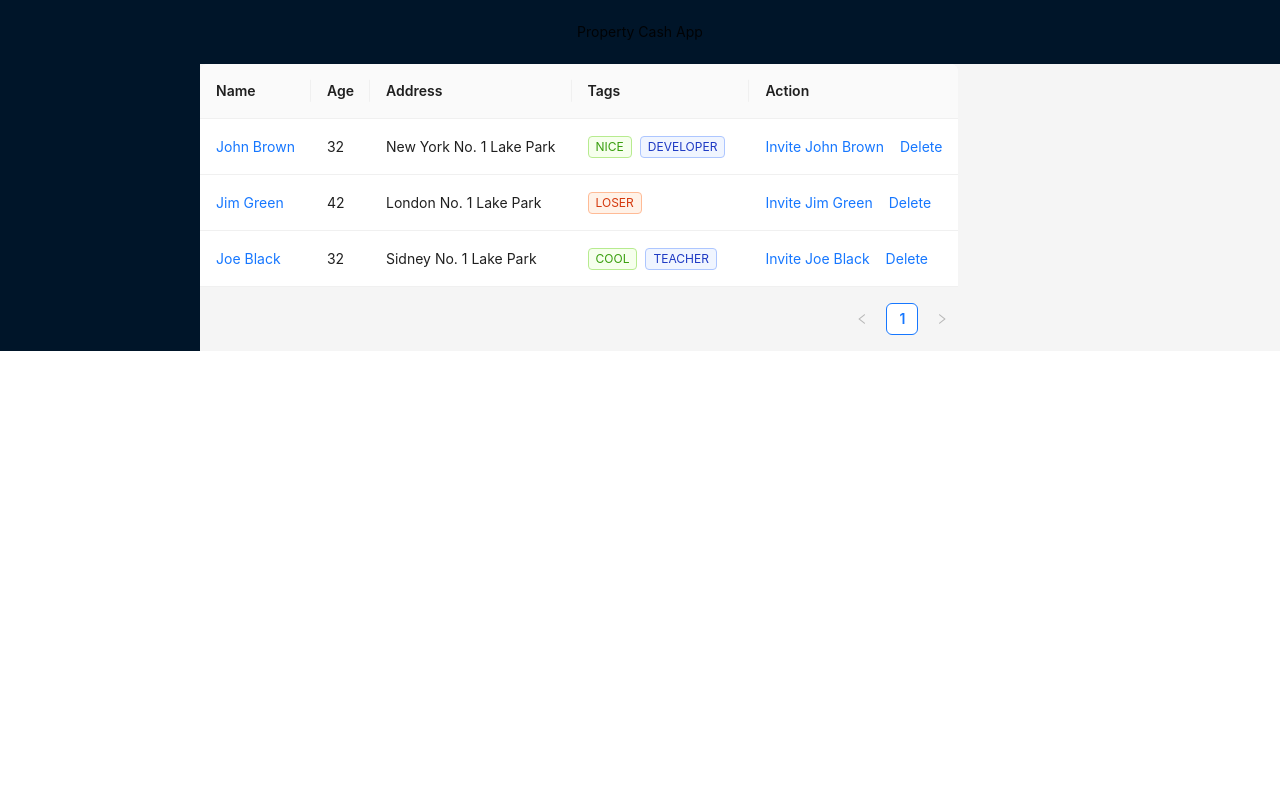
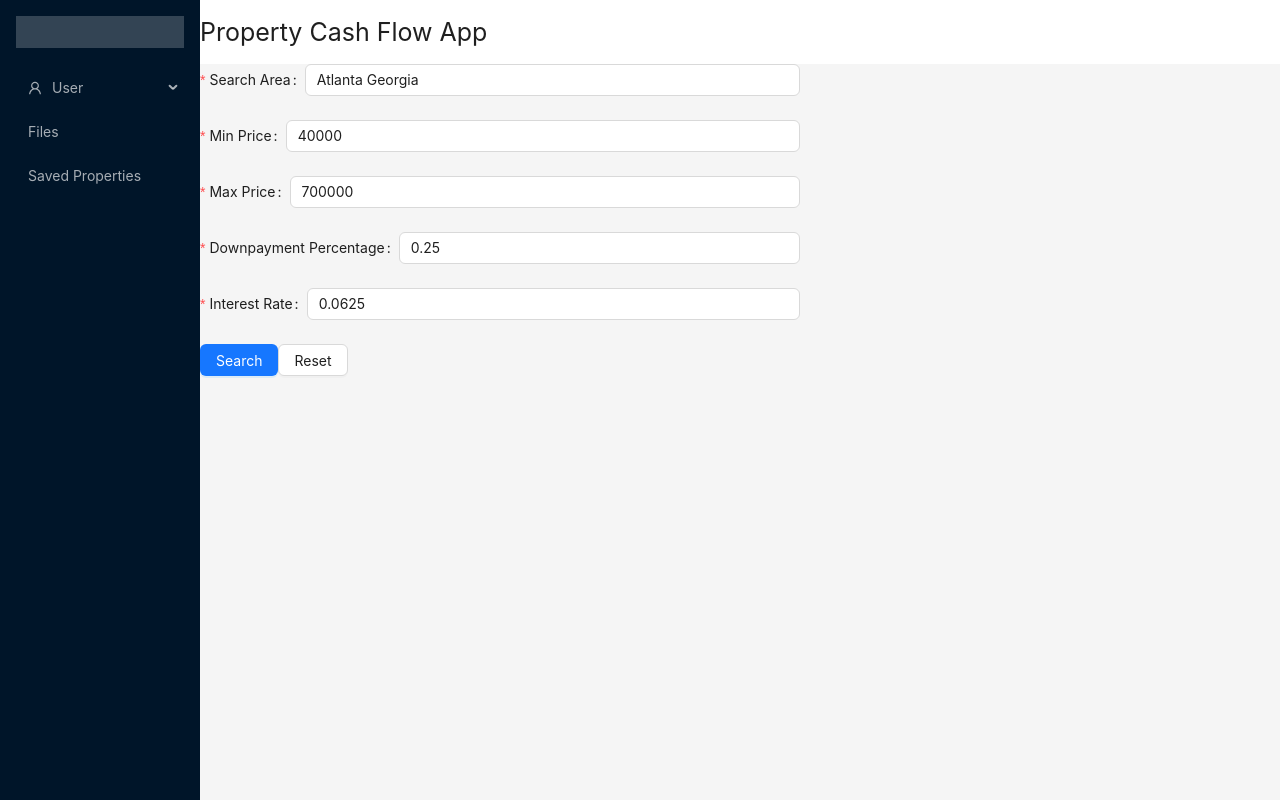
Before and after one commit to propertycashflowapp/propertycashflowapp.github.io, a React (Create React App) app: page / in a window 1280 px wide. Built offline with nearby package versions, Linux system fonts and the light colour scheme.

Commit message:
Creating Form and Api Call

```diff
--- a/src/App.js
+++ b/src/App.js
@@ -1,21 +1,60 @@
 import './App.css';
-import { Layout, Space } from 'antd';
-import Table from './components/table.js'
-const { Header, Footer, Sider, Content } = Layout;
+import MainPage from './components/mainPage.js'
+import { FileOutlined, PieChartOutlined, UserOutlined } from '@ant-design/icons';
+import { Breadcrumb, Layout, Menu, theme } from 'antd';
+import { useState } from 'react';
+const { Header, Content, Footer, Sider } = Layout;
+function getItem(label, key, icon, children) {
+  return {
+    key,
+    icon,
+    children,
+    label,
+  };
+}
+const items = [
+  getItem('User', 'sub1', <UserOutlined />, [
+    getItem('Tom', 'tom'),
+    getItem('Bill', 'bill'),
+    getItem('Alex', 'alex'),
+  ]),
+  getItem('Files', <FileOutlined />),
+  getItem('Saved Properties')
+];
 
-function App() {
+const App = () => {
+  const [collapsed, setCollapsed] = useState(false);
+  const {
+    token: { colorBgContainer },
+  } = theme.useToken();
   return (
-    <div className="App">
-      <Layout>
-        <Header> Property Cash App</Header>
-        <Layout>
-          <Sider></Sider>
-          <Table></Table>
-        </Layout>
+    <Layout style={{ minHeight: '100vh', }}>
+      <Sider>
+        <div
+          style={{
+            height: 32,
+            margin: 16,
+            background: 'rgba(255, 255, 255, 0.2)',
+          }}
+        />
+        <Menu theme="dark" defaultSelectedKeys={['1']} mode="inline" items={items} />
+      </Sider>
+      <Layout className="site-layout">
+        <Header
+          style={{
+            padding: 0,
+            background: colorBgContainer,
+            fontSize: 25,
+            justifyContent: 'center',
+          }} >
+          Property Cash Flow App
+          </Header>
+        <Content >
+          <MainPage/>
+        </Content>
       </Layout>
-
-    </div>
+    </Layout>
   );
-}
+};
 
 export default App;
--- /dev/null
+++ b/src/components/ApiCalls/localListings.js
@@ -0,0 +1,27 @@
+
+async function localListings(parameters) {
+    let url = new URL('http://18.191.147.136/get-listings')
+    const params = {
+        searchTerm: parameters.area,
+        minPrice: parameters.min,
+        maxPrice:parameters.max,
+        downPaymentPercent: parameters.downpayment,
+        interestRate: parameters.interest,
+    };
+    for (const [key, value] of Object.entries(params)) {
+        url.searchParams.append(key, value);
+    }
+    const res = await fetch(url, {
+        mode: 'no-cors',
+        headers: 'Content-Type'
+    })
+        .then((res) => res.json())
+        .then((data) => {
+           console.log("inside data:", data);
+        })
+        .catch((err) => {
+           console.log(err.message);
+        })
+    return res;
+};
+export default localListings;
--- /dev/null
+++ b/src/components/mainPage.js
@@ -0,0 +1,177 @@
+import React from 'react';
+import { Space, Table, Tag } from 'antd';
+import { Button, Form, Input, Select } from 'antd';
+import localListing from './ApiCalls/localListings'
+
+
+const columns = [
+  {
+    title: 'Name',
+    dataIndex: 'name',
+    key: 'name',
+    render: (text) => <a>{text}</a>,
+  },
+  {
+    title: 'Age',
+    dataIndex: 'age',
+    key: 'age',
+  },
+  {
+    title: 'Address',
+    dataIndex: 'address',
+    key: 'address',
+  },
+  {
+    title: 'Tags',
+    key: 'tags',
+    dataIndex: 'tags',
+    render: (_, { tags }) => (
+      <>
+        {tags.map((tag) => {
+          let color = tag.length > 5 ? 'geekblue' : 'green';
+          if (tag === 'loser') {
+            color = 'volcano';
+          }
+          return (
+            <Tag color={color} key={tag}>
+              {tag.toUpperCase()}
+            </Tag>
+          );
+        })}
+      </>
+    ),
+  },
+  {
+    title: 'Action',
+    key: 'action',
+    render: (_, record) => (
+      <Space size="middle">
+        <a>Invite {record.name}</a>
+        <a>Delete</a>
+      </Space>
+    ),
+  },
+];
+const data = [
+  {
+    key: '1',
+    name: 'John Brown',
+    age: 32,
+    address: 'New York No. 1 Lake Park',
+    tags: ['nice', 'developer'],
+  },
+  {
+    key: '2',
+    name: 'Jim Green',
+    age: 42,
+    address: 'London No. 1 Lake Park',
+    tags: ['loser'],
+  },
+  {
+    key: '3',
+    name: 'Joe Black',
+    age: 32,
+    address: 'Sidney No. 1 Lake Park',
+    tags: ['cool', 'teacher'],
+  },
+];
+const { Option } = Select;
+
+
+const onFinish = (values) => {
+  console.log(values);
+  var houseListings = localListing(values);
+  console.log("lisiting", houseListings)
+};
+
+function MainPage() {
+  const formRef = React.useRef(null);
+  const onReset = () => {
+    formRef.current?.resetFields();
+  };
+
+    return (
+      <div>
+      <Form
+      ref={formRef}
+      name="control-ref"
+      onFinish={onFinish}
+      style={{
+        maxWidth: 600,
+      }}
+    >
+      <Form.Item
+        name="area"
+        label="Search Area"
+        initialValue={"Atlanta Georgia"}
+        rules={[
+          {
+            required: true,
+          },
+        ]}
+      >
+        <Input />
+      </Form.Item>
+      <Form.Item
+        name="min"
+        label="Min Price"
+        initialValue={"40000"}
+        rules={[
+          {
+            required: true,
+          },
+        ]}
+      >
+       <Input />
+      </Form.Item>
+      <Form.Item
+        name="max"
+        label="Max Price"
+        initialValue={"700000"}
+        rules={[
+          {
+            required: true,
+          },
+        ]}
+      >
+       <Input />
+      </Form.Item>
+      <Form.Item
+        name="downpayment"
+        label="Downpayment Percentage"
+        initialValue={"0.25"}
+        rules={[
+          {
+            required: true,
+          },
+        ]}
+      >
+       <Input />
+      </Form.Item>
+      <Form.Item
+        name="interest"
+        label="Interest Rate"
+        initialValue={"0.0625"}
+        rules={[
+          {
+            required: true,
+          },
+        ]}
+      >
+       <Input />
+      </Form.Item>
+      <Form.Item>
+        <Button type="primary" htmlType="submit">
+          Search
+        </Button>
+        <Button htmlType="button" onClick={onReset}>
+          Reset
+        </Button>
+      </Form.Item>
+    </Form>
+    {/* <Table columns={columns} dataSource={data} /> */}
+    </div>
+    );
+  }
+
+export default MainPage;
--- a/src/components/table.js
+++ /dev/null
@@ -1,80 +0,0 @@
-import { Space, Table, Tag } from 'antd';
-const columns = [
-  {
-    title: 'Name',
-    dataIndex: 'name',
-    key: 'name',
-    render: (text) => <a>{text}</a>,
-  },
-  {
-    title: 'Age',
-    dataIndex: 'age',
-    key: 'age',
-  },
-  {
-    title: 'Address',
-    dataIndex: 'address',
-    key: 'address',
-  },
-  {
-    title: 'Tags',
-    key: 'tags',
-    dataIndex: 'tags',
-    render: (_, { tags }) => (
-      <>
-        {tags.map((tag) => {
-          let color = tag.length > 5 ? 'geekblue' : 'green';
-          if (tag === 'loser') {
-            color = 'volcano';
-          }
-          return (
-            <Tag color={color} key={tag}>
-              {tag.toUpperCase()}
-            </Tag>
-          );
-        })}
-      </>
-    ),
-  },
-  {
-    title: 'Action',
-    key: 'action',
-    render: (_, record) => (
-      <Space size="middle">
-        <a>Invite {record.name}</a>
-        <a>Delete</a>
-      </Space>
-    ),
-  },
-];
-const data = [
-  {
-    key: '1',
-    name: 'John Brown',
-    age: 32,
-    address: 'New York No. 1 Lake Park',
-    tags: ['nice', 'developer'],
-  },
-  {
-    key: '2',
-    name: 'Jim Green',
-    age: 42,
-    address: 'London No. 1 Lake Park',
-    tags: ['loser'],
-  },
-  {
-    key: '3',
-    name: 'Joe Black',
-    age: 32,
-    address: 'Sidney No. 1 Lake Park',
-    tags: ['cool', 'teacher'],
-  },
-];
-
-function table() {
-    return (
-        <Table columns={columns} dataSource={data} />
-    );
-  }
-
-export default table;
```
Also changed, not shown: src/components/header.js (deleted).
